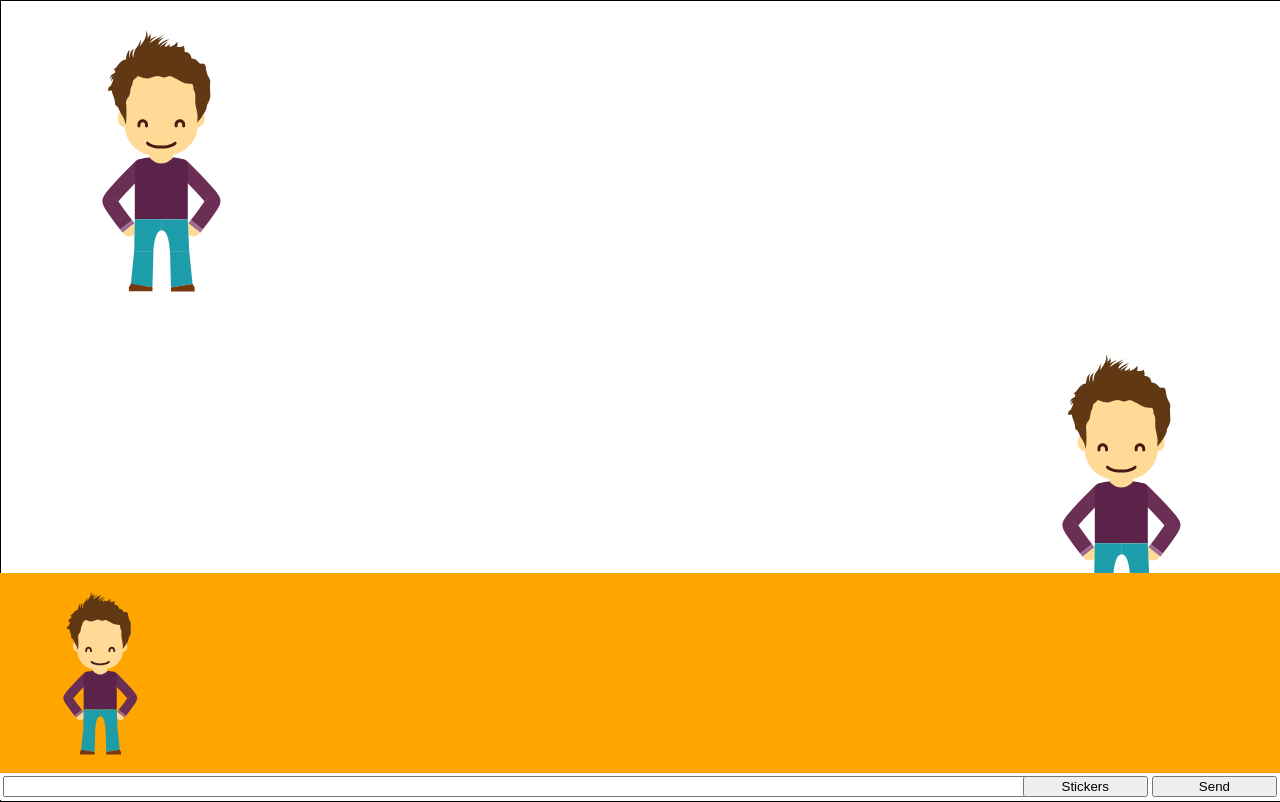
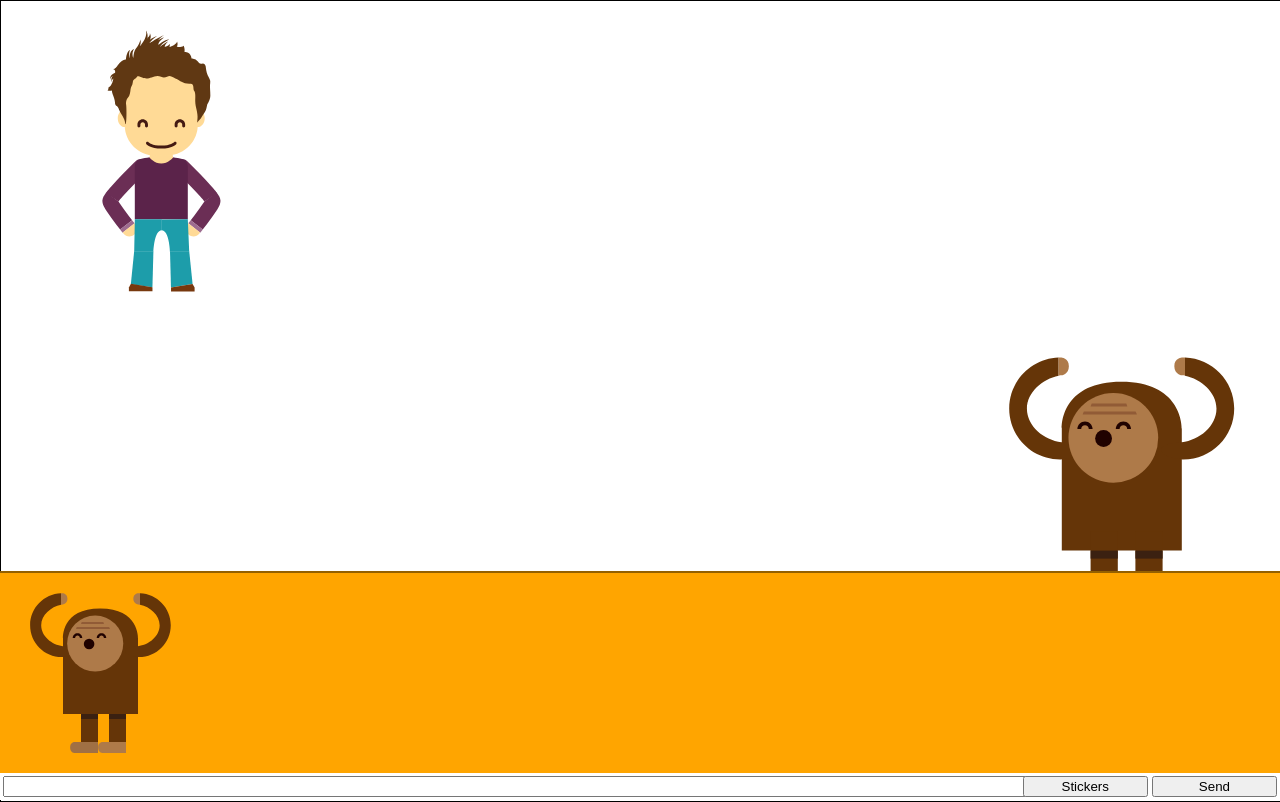
Before and after one commit to TheInvoker/Messenger, a plain HTML site: page index.html in a window 1280 px wide. Both pictures are taken after a click on the button "Stickers". Drawn offline with Linux system fonts and the light colour scheme.

Commit message:
click events

```diff
--- a/index.html
+++ b/index.html
@@ -27,6 +27,18 @@
 				height: 25%;
 				width: 100%;
 				background-color:orange;
+				border-top:2px solid #946000;
+			}
+			.reaction_option {
+				height: 100%;
+				cursor: pointer;
+				cursor: hand;
+				-webkit-touch-callout: none;
+				-webkit-user-select: none;
+				-khtml-user-select: none;
+				-moz-user-select: none;
+				-ms-user-select: none;
+				user-select: none;
 			}
 			#entry {
 				position: absolute;
@@ -47,12 +59,22 @@
 				text-align:left;
 			}
 			.sticker {
-				width:25%;
+				width:100%;
 				position:relative;
+				z-index: -1;
 				/*border:1px solid black;*/
 			}
-			.reaction {
-				height:100%;
+			.sticker_wrapper {
+				width:25%;
+				display:inline-block;
+				cursor: pointer;
+				cursor: hand;
+				-webkit-touch-callout: none;
+				-webkit-user-select: none;
+				-khtml-user-select: none;
+				-moz-user-select: none;
+				-ms-user-select: none;
+				user-select: none;
 			}
 
 			.particle {
@@ -75,15 +97,19 @@
 	<body>
 		<div id="container">
 			<div class="message from-them">
-				<object data="images/steve/steve.svg" type="image/svg+xml" class="sticker"></object>
+				<div class="sticker_wrapper">
+					<object data="images/steve/steve.svg" type="image/svg+xml" class="sticker"></object>
+				</div>
 			</div>
 			<div class="message from-you">
-				<object data="images/steve/steve.svg" type="image/svg+xml" id="steve" class="sticker"></object>
+				<div class="sticker_wrapper">
+					<object data="images/yeti/yeti-01.svg" type="image/svg+xml" id="yeti" class="sticker"></object>
+				</div>
 			</div>
 		</div>
 
 		<div id="picker" style="display:none;">
-			<object data="images/steve/steve.svg" type="image/svg+xml" class="reaction"></object>
+			<img src="images/yeti/yeti-01.svg" class="reaction_option"/>
 		</div>
 
 		<footer id="entry">
@@ -104,12 +130,12 @@
 
 		<script>
 			$(window).load(function() {
-				var sticker = new mammal(document.getElementById("steve"));
+				var sticker = new mammal(document.getElementById("yeti"));
 
 				//sticker.animate('twirl');
 				//sticker.animate('jump');
 				//sticker.animate('wobble');
-				//sticker.animate('explode');
+				sticker.animate('explode');
 				//sticker.animate('kick');
 				//sticker.animate('dance');
 				//sticker.animate('piss');
--- a/js/controller.js
+++ b/js/controller.js
@@ -5,16 +5,15 @@ $(window).load(function() {
 	});
 
 	$("#sticker-button").click(function() {
-		$("#picker").toggle();
+		$("#picker").slideToggle();
 	});
 
-	$(".reaction").each(function(i, x) {
-		x.addEventListener('load', function() {
-			$(x.contentDocument).click(function() {
-
+	$("#picker").on('click', '.reaction_option', function() {
 		var outdiv = $("<div class='message from-you'/>");
-				var object = $("<object data='images/steve/steve.svg' type='image/svg+xml' class='sticker'></object>");
-				outdiv.append(object);
+		var indiv = $("<div class='sticker_wrapper'/>");
+		var object = $("<object data='images/yeti/yeti-01.svg' type='image/svg+xml' class='sticker'></object>");
+		outdiv.append(indiv);
+		indiv.append(object);
 		$("#container").append(outdiv);
 		$("#picker").toggle();
 
@@ -25,14 +24,10 @@ $(window).load(function() {
 					sticker.animate('explode');
 				});
 			}, 1);
-
-					if (object.parent().hasClass("from-you")) {
-						$(object[0].contentDocument).dblclick(function() {
-							$("#picker").toggle();
-						});
-					}
 		});
 	});
+
+	$("#container").on('dblclick','.from-you .sticker_wrapper', function() {
+		$("#picker").slideToggle();
 	});
 });
-});
```
Also changed, not shown: images/yeti/yeti-01.svg (added). Lines whose indentation alone changed are shown as unchanged.
